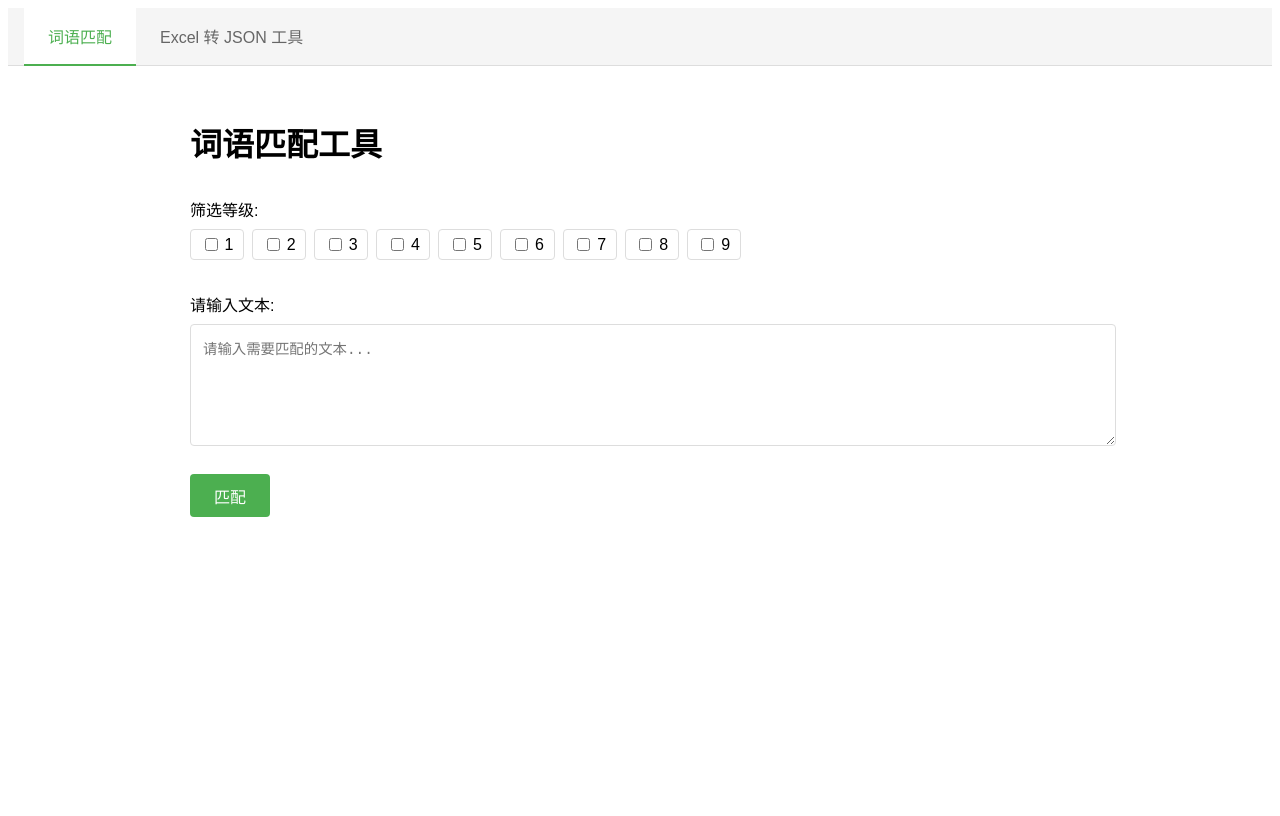
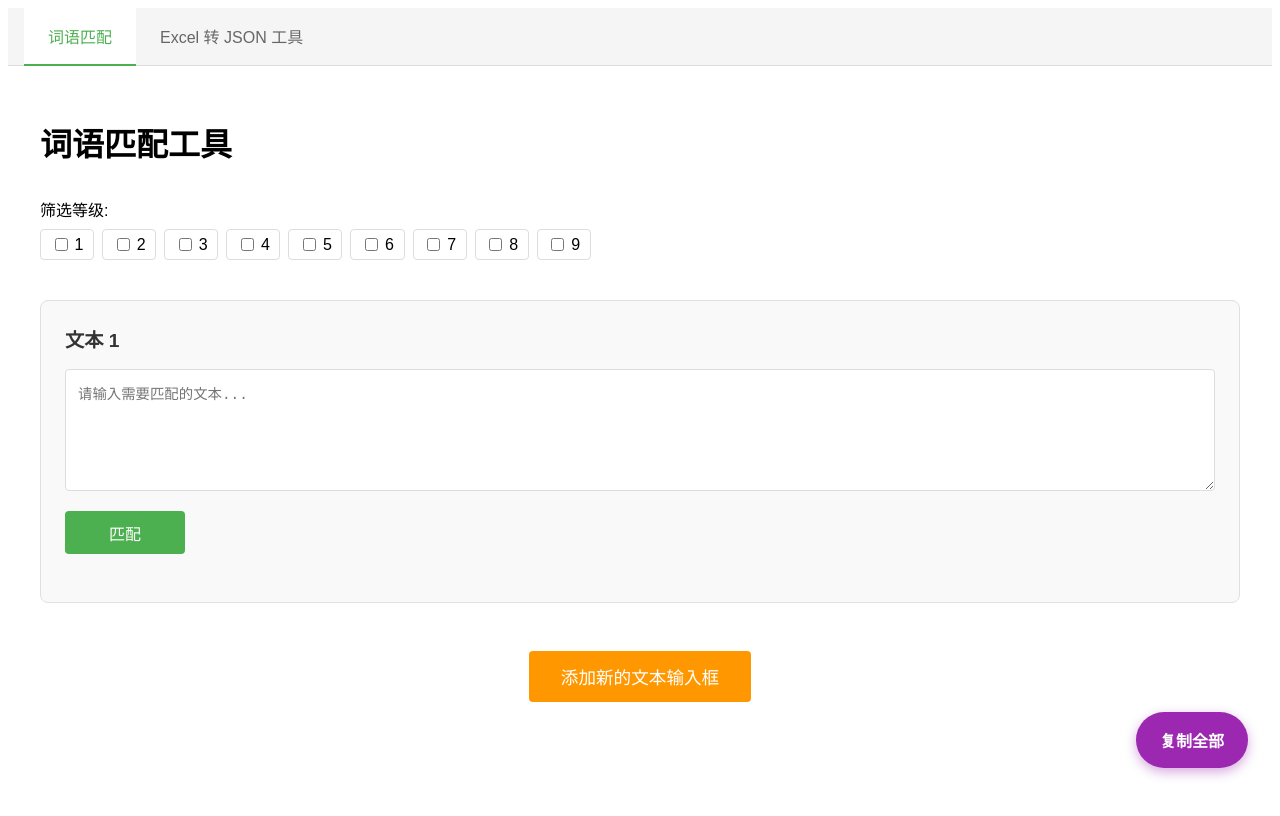
Before and after one commit to smileShirmy/word-finder, a Vue app: page /word-match in a window 1280 px wide. Built offline with nearby package versions, Linux system fonts and the light colour scheme; the HTML template or start-up script is replaced by a standard one.

Commit message:
feat: 操作功能

```diff
--- a/src/views/WordMatch.vue
+++ b/src/views/WordMatch.vue
@@ -2,10 +2,27 @@
 import { ref } from "vue";
 import wordsData from "@/services/words";
 
-const inputText = ref("");
-const matchedWords = ref("");
-const copySuccess = ref(false);
+interface MatchResult {
+  id: string;
+  word: string;
+  pinyin: string;
+  level: string;
+  partOfSpeech: string;
+  totalCount: number; // 在所有文本中出现的总次数（每个文本算一次）
+  textIds: number[]; // 出现在哪些文本中（文本ID数组）
+}
+
+interface TextInput {
+  id: number;
+  text: string;
+  results: MatchResult[];
+  copySuccess: boolean;
+}
+
+const textInputs = ref<TextInput[]>([{ id: 1, text: "", results: [], copySuccess: false }]);
 const selectedLevels = ref<number[]>([]);
+let nextId = 2;
+const allCopySuccess = ref(false);
 
 // 动态计算等级范围
 const maxLevel = Math.max(
@@ -69,43 +86,171 @@ function itemMatchesLevel(item: (typeof wordsData)[number]): boolean {
   return itemLevels.some((l) => selectedLevels.value.includes(l));
 }
 
-function matchWords() {
-  if (!inputText.value.trim()) return;
+function matchWords(inputIndex: number) {
+  const inputItem = textInputs.value[inputIndex];
+  if (!inputItem?.text.trim()) return;
 
-  const text = inputText.value;
   const wordMap = new Map(wordsData.map((item) => [item.word, item]));
+  const matchedWords = new Set<string>();
+  const text = inputItem.text;
 
-  const matched: (typeof wordsData)[number][] = [];
+  // 匹配文本中的词语（只记录是否出现，不统计出现次数）
   for (let i = 0; i < text.length; i++) {
     for (let j = i + 1; j <= text.length; j++) {
       const substr = text.slice(i, j);
       const item = wordMap.get(substr);
-      if (item && !matched.find((m) => m.word === item.word) && itemMatchesLevel(item)) {
-        matched.push(item);
+      if (item && !matchedWords.has(item.word) && itemMatchesLevel(item)) {
+        matchedWords.add(item.word);
       }
     }
   }
 
-  matchedWords.value = matched
+  // 转换为数组并排序
+  inputItem.results = Array.from(matchedWords)
+    .map((word) => {
+      const item = wordMap.get(word)!;
+      return {
+        id: String(item.id),
+        word: item.word,
+        pinyin: item.pinyin,
+        level: item.level,
+        partOfSpeech: item.partOfSpeech,
+        totalCount: 1, // 初始时总次数为1（当前文本）
+        textIds: [inputItem.id], // 出现在当前文本中
+      };
+    })
+    .sort((a, b) => a.word.localeCompare(b.word));
+
+  // 更新全局次数
+  updateGlobalCounts();
+}
+
+// 更新所有文本中词语的全局出现次数
+function updateGlobalCounts() {
+  const countMap = new Map<string, { count: number; textIds: number[] }>();
+
+  // 统计所有文本中每个词语出现的文本数量和文本ID列表
+  textInputs.value.forEach((inputItem) => {
+    inputItem.results.forEach((result) => {
+      const current = countMap.get(result.word) || { count: 0, textIds: [] };
+      countMap.set(result.word, {
+        count: current.count + 1,
+        textIds: [...current.textIds, inputItem.id],
+      });
+    });
+  });
+
+  // 更新每个结果的 totalCount 和 textIds
+  textInputs.value.forEach((inputItem) => {
+    inputItem.results.forEach((result) => {
+      const data = countMap.get(result.word);
+      if (data) {
+        result.totalCount = data.count;
+        result.textIds = data.textIds;
+      }
+    });
+  });
+}
+
+function addInputText() {
+  textInputs.value.push({
+    id: nextId++,
+    text: "",
+    results: [],
+    copySuccess: false,
+  });
+  // 自动滚动到页面底部
+  setTimeout(() => {
+    window.scrollTo({
+      top: document.body.scrollHeight,
+      behavior: "smooth",
+    });
+  }, 100);
+}
+
+function removeInputText(index: number) {
+  if (textInputs.value.length > 1) {
+    textInputs.value.splice(index, 1);
+    // 更新全局次数
+    updateGlobalCounts();
+  }
+}
+
+function deleteMatchResult(inputIndex: number, word: string) {
+  const inputItem = textInputs.value[inputIndex];
+  if (!inputItem) return;
+
+  // 直接从当前文本中删除该词
+  inputItem.results = inputItem.results.filter((r) => r.word !== word);
+  // 更新全局次数
+  updateGlobalCounts();
+}
+
+function copyToClipboard(inputIndex: number) {
+  const inputItem = textInputs.value[inputIndex];
+  if (!inputItem?.results.length) return;
+
+  const text = inputItem.results
     .map((item) => {
       const id = String(item.id).padEnd(10);
       const level = item.level.padEnd(6);
       const word = item.word.padEnd(10);
       const pinyin = item.pinyin.padEnd(20);
       const pos = item.partOfSpeech;
+      //  [共出现${item.totalCount}次]
       return `${id}${level}${word}${pinyin}${pos}`;
     })
     .join("\n");
+  navigator.clipboard.writeText(text);
+  inputItem.copySuccess = true;
+  setTimeout(() => {
+    inputItem.copySuccess = false;
+  }, 2000);
 }
 
-function copyToClipboard() {
-  if (matchedWords.value) {
-    navigator.clipboard.writeText(matchedWords.value);
-    copySuccess.value = true;
+function scrollToText(textId: number) {
+  const element = document.getElementById(`text-${textId}`);
+  if (element) {
+    element.scrollIntoView({ behavior: "smooth", block: "center" });
+    // 添加高亮效果
+    element.classList.add("highlight");
     setTimeout(() => {
-      copySuccess.value = false;
+      element.classList.remove("highlight");
     }, 2000);
   }
+}
+
+function copyAllTexts() {
+  const allParts: string[] = [];
+
+  textInputs.value.forEach((inputItem, index) => {
+    // 添加文本
+    allParts.push(`${index + 1}. ${inputItem.text || ""}`);
+    allParts.push(""); // 空行
+
+    // 添加匹配结果
+    if (inputItem.results.length > 0) {
+      const results = inputItem.results
+        .map((item) => {
+          const id = String(item.id).padEnd(10);
+        const level = item.level.padEnd(6);
+          const word = item.word.padEnd(10);
+          const pinyin = item.pinyin.padEnd(20);
+          const pos = item.partOfSpeech;
+          return `${id}${level}${word}${pinyin}${pos}`;
+        })
+        .join("\n");
+      allParts.push(results);
+    }
+    allParts.push(""); // 空行
+  });
+
+  const fullText = allParts.join("\n").trim();
+  navigator.clipboard.writeText(fullText);
+  allCopySuccess.value = true;
+  setTimeout(() => {
+    allCopySuccess.value = false;
+  }, 2000);
 }
 
 function toggleLevel(level: number) {
@@ -136,30 +281,83 @@ function toggleLevel(level: number) {
       </div>
     </div>
 
-    <div class="input-section">
-      <label>请输入文本:</label>
-      <textarea v-model="inputText" rows="6" placeholder="请输入需要匹配的文本..."></textarea>
+    <div class="text-inputs-wrapper">
+      <div v-for="(inputItem, index) in textInputs" :key="inputItem.id" :id="`text-${inputItem.id}`" class="text-input-card">
+        <div class="card-header">
+          <h3>文本 {{ index + 1 }}</h3>
+          <button v-if="textInputs.length > 1" @click="removeInputText(index)" class="remove-card-btn">
+            删除此卡片
+          </button>
+        </div>
+
+        <div class="input-section">
+          <textarea
+            v-model="inputItem.text"
+            rows="6"
+            placeholder="请输入需要匹配的文本..."
+          ></textarea>
+        </div>
+
+        <div class="action-section">
+          <button @click="matchWords(index)" class="match-btn">匹配</button>
+        </div>
+
+        <div class="output-section" v-if="inputItem.results.length > 0">
+          <div class="output-header">
+            <label>匹配结果 (共 {{ inputItem.results.length }} 个词语):</label>
+            <button
+              @click="copyToClipboard(index)"
+              :class="{ success: inputItem.copySuccess }"
+            >
+              {{ inputItem.copySuccess ? "已复制" : "复制" }}
+            </button>
+          </div>
+          <ul class="match-list">
+            <li
+              v-for="item in inputItem.results"
+              :key="item.word"
+              class="match-item"
+            >
+              <div class="item-info">
+                <span class="item-id">{{ item.id }}</span>
+                <span class="item-level">{{ item.level }}</span>
+                <span class="item-word">{{ item.word }}</span>
+                <span class="item-pinyin">{{ item.pinyin }}</span>
+                <span class="item-pos">{{ item.partOfSpeech }}</span>
+                <span class="item-count">共出现 {{ item.totalCount }} 次</span>
+                <span class="item-text-ids">
+                  文本:
+                  <span
+                    v-for="textId in item.textIds"
+                    :key="textId"
+                    class="text-id-link"
+                    @click="scrollToText(textId)"
+                  >
+                    {{ textId }}
+                  </span>
+                </span>
+              </div>
+              <button @click="deleteMatchResult(index, item.word)" class="delete-btn">删除</button>
+            </li>
+          </ul>
+        </div>
+      </div>
     </div>
 
-    <div class="action-section">
-      <button @click="matchWords">匹配</button>
+    <div class="add-section">
+      <button @click="addInputText" class="add-btn">添加新的文本输入框</button>
     </div>
 
-    <div class="output-section" v-if="matchedWords">
-      <div class="output-header">
-        <label>匹配结果:</label>
-        <button @click="copyToClipboard" :class="{ success: copySuccess }">
-          {{ copySuccess ? "已复制" : "复制" }}
-        </button>
-      </div>
-      <textarea v-model="matchedWords" rows="15"></textarea>
+    <!-- 悬浮复制按钮 -->
+    <div class="floating-btn" @click="copyAllTexts" :class="{ success: allCopySuccess }">
+      {{ allCopySuccess ? "已复制" : "复制全部" }}
     </div>
   </div>
 </template>
 
 <style scoped>
 .container {
-  max-width: 900px;
+  max-width: 1200px;
   margin: 0 auto;
   padding: 2rem;
   font-family: sans-serif;
@@ -170,7 +368,7 @@ h1 {
 }
 
 .filter-section {
-  margin-bottom: 1.5rem;
+  margin-bottom: 2rem;
 }
 
 .filter-section > label {
@@ -205,9 +403,41 @@ h1 {
   cursor: pointer;
 }
 
-.input-section,
-.output-section {
-  margin-bottom: 1.5rem;
+.text-inputs-wrapper {
+  display: flex;
+  flex-direction: column;
+  gap: 2rem;
+  margin-bottom: 2rem;
+}
+
+.text-input-card {
+  background: #f9f9f9;
+  border: 1px solid #e0e0e0;
+  border-radius: 8px;
+  padding: 1.5rem;
+}
+
+.card-header {
+  display: flex;
+  justify-content: space-between;
+  align-items: center;
+  margin-bottom: 1rem;
+}
+
+.card-header h3 {
+  margin: 0;
+  color: #333;
+  font-size: 1.2rem;
+}
+
+.remove-card-btn {
+  padding: 0.4rem 1rem;
+  background: #f44336;
+  font-size: 0.9rem;
+}
+
+.remove-card-btn:hover {
+  background: #d32f2f;
 }
 
 label {
@@ -217,6 +447,7 @@ label {
 }
 
 textarea {
+  box-sizing: border-box;
   width: 100%;
   padding: 0.75rem;
   font-family: monospace;
@@ -229,6 +460,11 @@ textarea {
 textarea:focus {
   outline: none;
   border-color: #4caf50;
+}
+
+.input-section {
+  margin-bottom: 1rem;
+
 }
 
 .action-section {
@@ -253,14 +489,187 @@ button.success {
   background: #2196f3;
 }
 
+button.add-btn {
+  background: #ff9800;
+  padding: 0.8rem 2rem;
+  font-size: 1.1rem;
+}
+
+button.add-btn:hover {
+  background: #f57c00;
+}
+
+button.match-btn {
+  min-width: 120px;
+}
+
+.add-section {
+  text-align: center;
+  padding: 1rem;
+}
+
 .output-header {
   display: flex;
   justify-content: space-between;
   align-items: center;
-  margin-bottom: 0.5rem;
+  margin-bottom: 1rem;
 }
 
 .output-header label {
   margin-bottom: 0;
 }
+
+.match-list {
+  list-style: none;
+  padding: 0;
+  margin: 0;
+  border: 1px solid #ddd;
+  border-radius: 4px;
+  max-height: 400px;
+  overflow-y: auto;
+  background: white;
+}
+
+.match-item {
+  display: flex;
+  justify-content: space-between;
+  align-items: center;
+  padding: 0.75rem 1rem;
+  border-bottom: 1px solid #eee;
+  transition: background 0.2s;
+}
+
+.match-item:last-child {
+  border-bottom: none;
+}
+
+.match-item:hover {
+  background: #f5f5f5;
+}
+
+.item-info {
+  display: flex;
+  align-items: center;
+  gap: 1rem;
+  flex: 1;
+  flex-wrap: wrap;
+}
+
+.item-id {
+  font-family: monospace;
+  color: #666;
+  min-width: 70px;
+  font-size: 0.9rem;
+}
+
+.item-level {
+  background: #e3f2fd;
+  color: #1976d2;
+  padding: 0.2rem 0.5rem;
+  border-radius: 3px;
+  font-size: 0.85rem;
+  font-weight: 500;
+  min-width: 55px;
+  text-align: center;
+}
+
+.item-word {
+  font-weight: 600;
+  color: #333;
+  font-size: 1.1rem;
+  min-width: 70px;
+}
+
+.item-pinyin {
+  color: #666;
+  font-family: monospace;
+  min-width: 120px;
+  font-size: 0.9rem;
+}
+
+.item-pos {
+  color: #888;
+  font-size: 0.9rem;
+  min-width: 60px;
+}
+
+.item-count {
+  background: #fff3e0;
+  color: #f57c00;
+  padding: 0.2rem 0.6rem;
+  border-radius: 3px;
+  font-weight: 500;
+  font-size: 0.9rem;
+}
+
+.item-text-ids {
+  display: flex;
+  align-items: center;
+  gap: 0.5rem;
+  color: #666;
+  font-size: 0.9rem;
+}
+
+.text-id-link {
+  background: #e8f5e9;
+  color: #2e7d32;
+  padding: 0.2rem 0.5rem;
+  border-radius: 3px;
+  cursor: pointer;
+  font-weight: 500;
+  transition: all 0.2s;
+}
+
+.text-id-link:hover {
+  background: #c8e6c9;
+  color: #1b5e20;
+  transform: scale(1.1);
+}
+
+.text-input-card.highlight {
+  box-shadow: 0 0 0 4px #ff9800;
+  transition: box-shadow 0.3s;
+}
+
+.delete-btn {
+  padding: 0.4rem 1rem;
+  background: #f44336;
+  font-size: 0.9rem;
+}
+
+.delete-btn:hover {
+  background: #d32f2f;
+}
+
+.floating-btn {
+  position: fixed;
+  bottom: 2rem;
+  right: 2rem;
+  padding: 1rem 1.5rem;
+  background: #9c27b0;
+  color: white;
+  border: none;
+  border-radius: 50px;
+  cursor: pointer;
+  font-size: 1rem;
+  font-weight: 600;
+  box-shadow: 0 4px 12px rgba(156, 39, 176, 0.4);
+  transition: all 0.3s;
+  z-index: 1000;
+}
+
+.floating-btn:hover {
+  background: #7b1fa2;
+  transform: translateY(-2px);
+  box-shadow: 0 6px 16px rgba(156, 39, 176, 0.5);
+}
+
+.floating-btn.success {
+  background: #2e7d32;
+  box-shadow: 0 4px 12px rgba(46, 125, 50, 0.4);
+}
+
+.floating-btn.success:hover {
+  background: #1b5e20;
+}
 </style>
```
Also changed, not shown: 1 other file (tests, documents, lock files or other folders).
